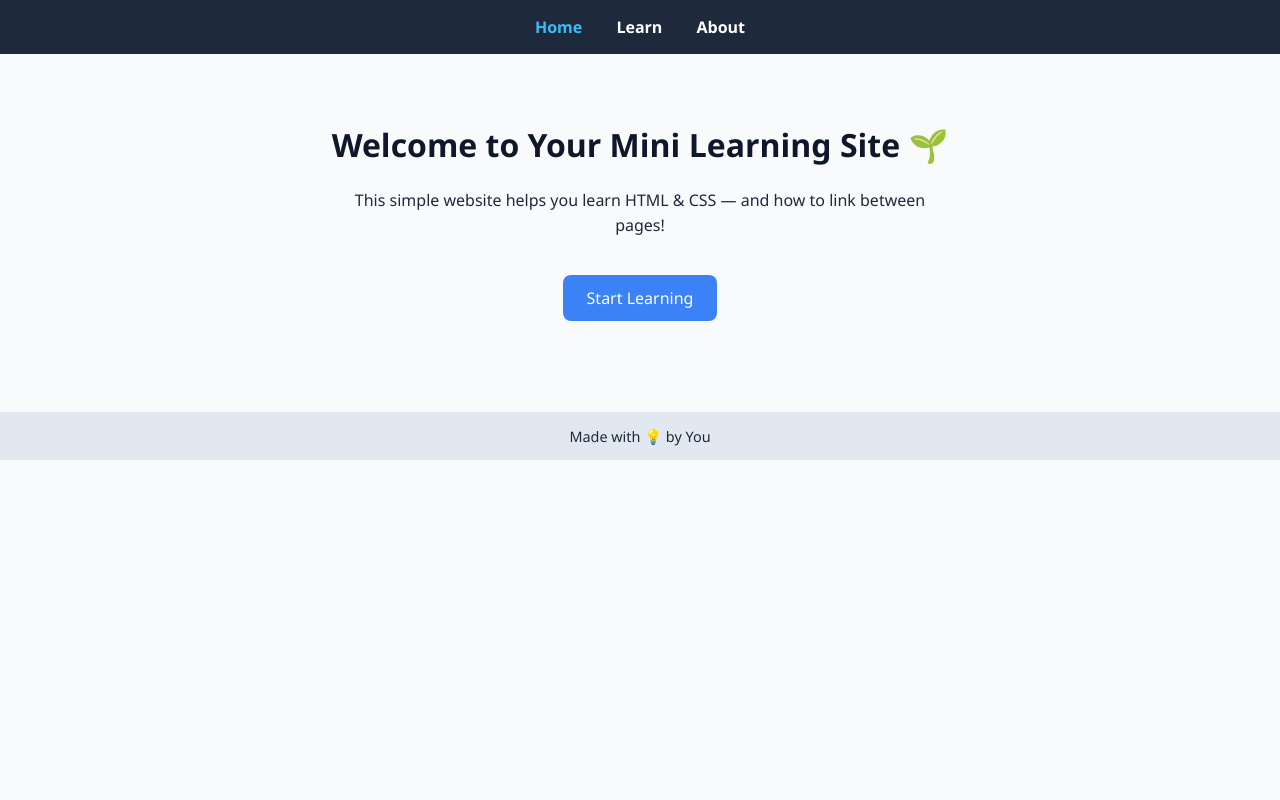
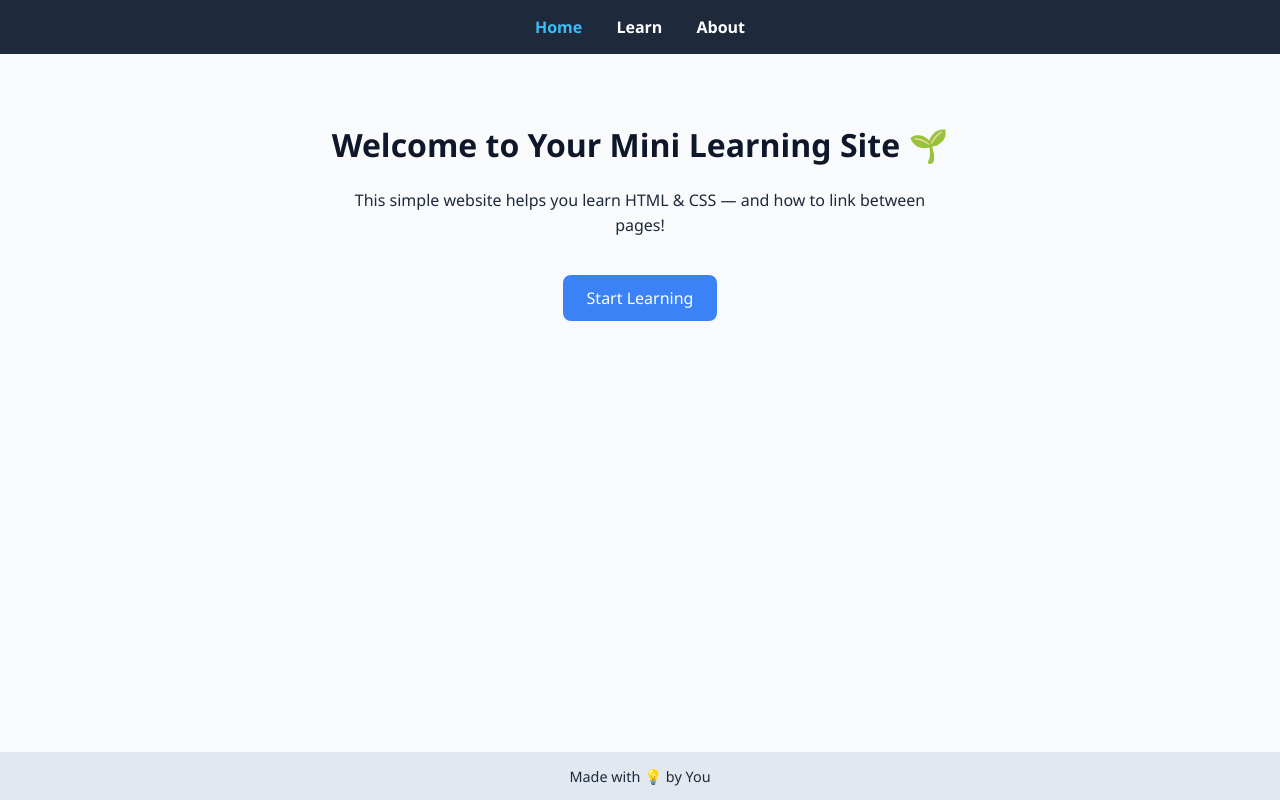
Before and after one commit to rvpanchumarthy02/LearnLink, a Flask app: page / in a window 1280 px wide. Run offline with Flask 3, Linux system fonts and the light colour scheme.

Commit message:
Enhance CSS for full viewport height layout
Add styles for full height layout and flexbox structure.

```diff
--- a/static/style.css
+++ b/static/style.css
@@ -1,3 +1,18 @@
+html, body {
+    height: 100%;
+}
+
+body {
+    display: flex;
+    flex-direction: column;
+    min-height: 100vh; /* full viewport height */
+}
+
+main {
+    flex: 1; /* take all remaining space so footer is pushed down */
+}
+
+
 body {
     font-family: 'Segoe UI', sans-serif;
     margin: 0;
```
